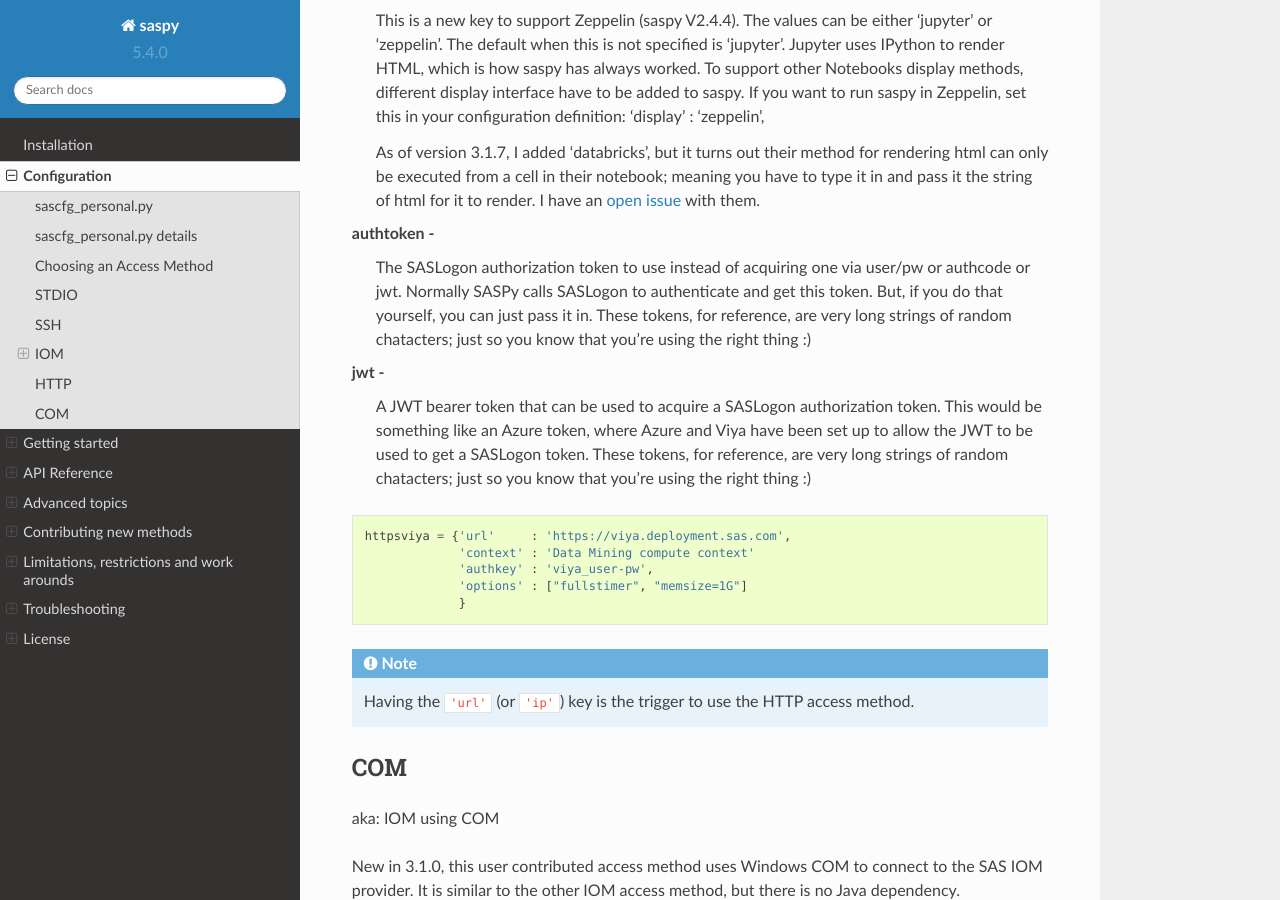
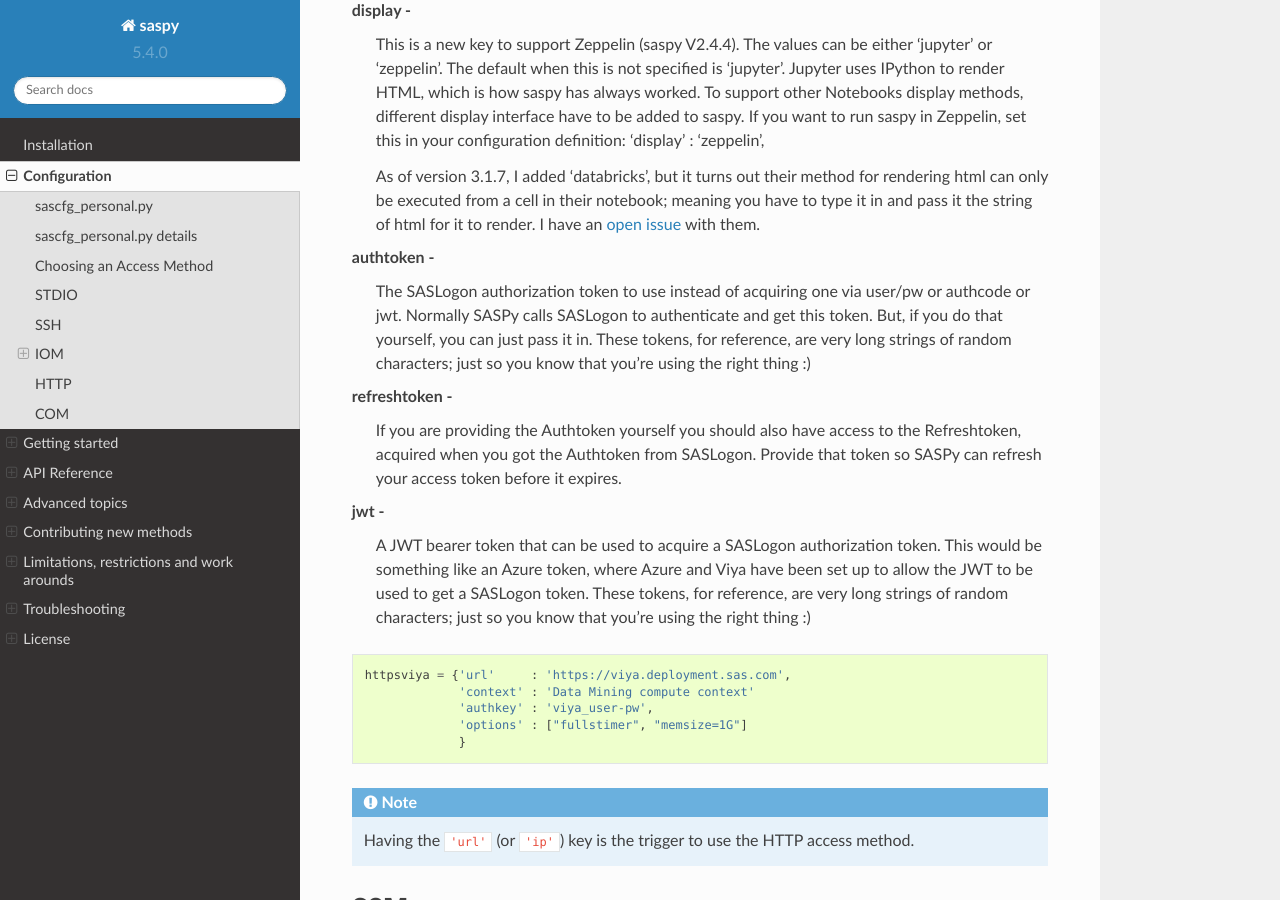
Before and after one commit to sassoftware/saspy, a Sphinx documentation site: the page built from saspy/doc/source/configuration.rst, in a window 1280 px wide and 900 px high, scrolled down 24753 px. Built offline with Sphinx 7.4.7 and the Read the Docs theme 2.0.0, drawn with Linux system fonts in a browser that asks for light colours; some of the changed text lies outside the part shown.

Commit message:
add refrechtoken in the http doc

```diff
--- a/saspy/doc/source/configuration.rst
+++ b/saspy/doc/source/configuration.rst
@@ -950,9 +950,10 @@ them here, as they are mutually exclusive. You use only one of the various means
 
 4) SASLogon Authentication Token
 
-   All of the previous authentication mechanisms are used to acquire the Viya Auth Token. You can, actually, do all of that yourself
-   via various Rest API's. If you do that, then you can just pass in the Viya Auth Token, and I'll skip the auth process and just
-   use that token; Bob's your uncle, as they say. The key for this is 'authtoken'.
+   All of the previous authentication mechanisms are used to have SASPy acquire the Viya Auth Token. You can, actually, do all of
+   that yourself via various Rest API's. If you do that, then you can just pass in the Viya Auth Token, and even the refresh token
+   too, and I'll skip the auth process and just use your tokens; Bob's your uncle, as they say. The key for this is 'authtoken',
+   and optionally, 'refreshtoken'.
 
 Again, only use one of these and don't mix using config keys from more than one for a given connection.
 
@@ -1094,13 +1095,17 @@ display -
 authtoken -
     The SASLogon authorization token to use instead of acquiring one via user/pw or authcode or jwt.
     Normally SASPy calls SASLogon to authenticate and get this token. But, if you do that yourself, you can just pass it in.
-    These tokens, for reference, are very long strings of random chatacters; just so you know that
+    These tokens, for reference, are very long strings of random characters; just so you know that
     you're using the right thing :)
+
+refreshtoken -
+    If you are providing the Authtoken yourself you should also have access to the Refreshtoken, acquired when
+    you got the Authtoken from SASLogon. Provide that token so SASPy can refresh your access token before it expires.
 
 jwt -
     A JWT bearer token that can be used to acquire a SASLogon authorization token. This would be something like an Azure
     token, where Azure and Viya have been set up to allow the JWT to be used to get a SASLogon token.
-    These tokens, for reference, are very long strings of random chatacters; just so you know that
+    These tokens, for reference, are very long strings of random characters; just so you know that
     you're using the right thing :)
 
 .. code-block:: ipython3
```
